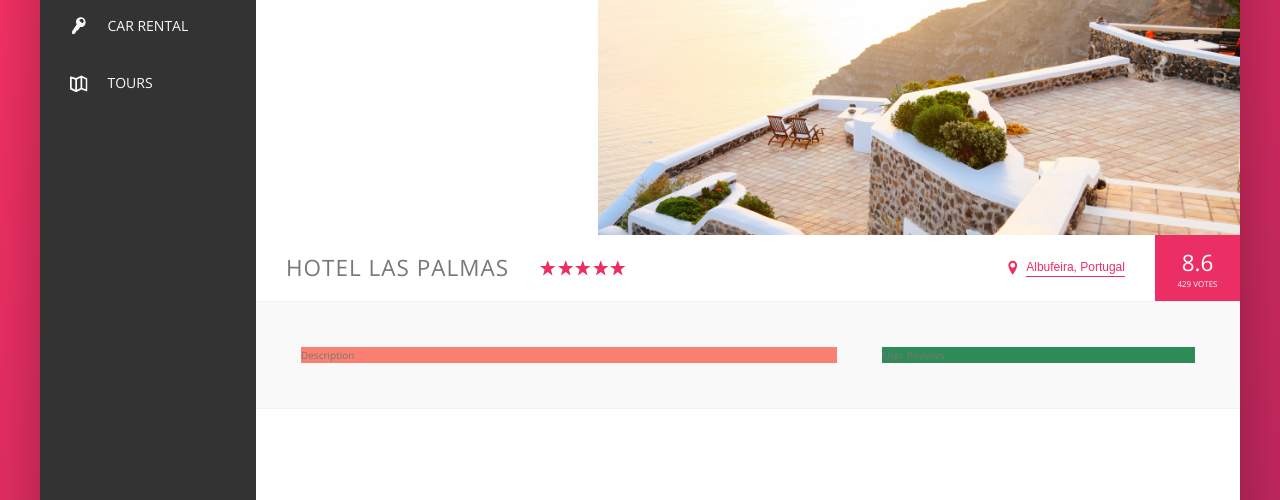
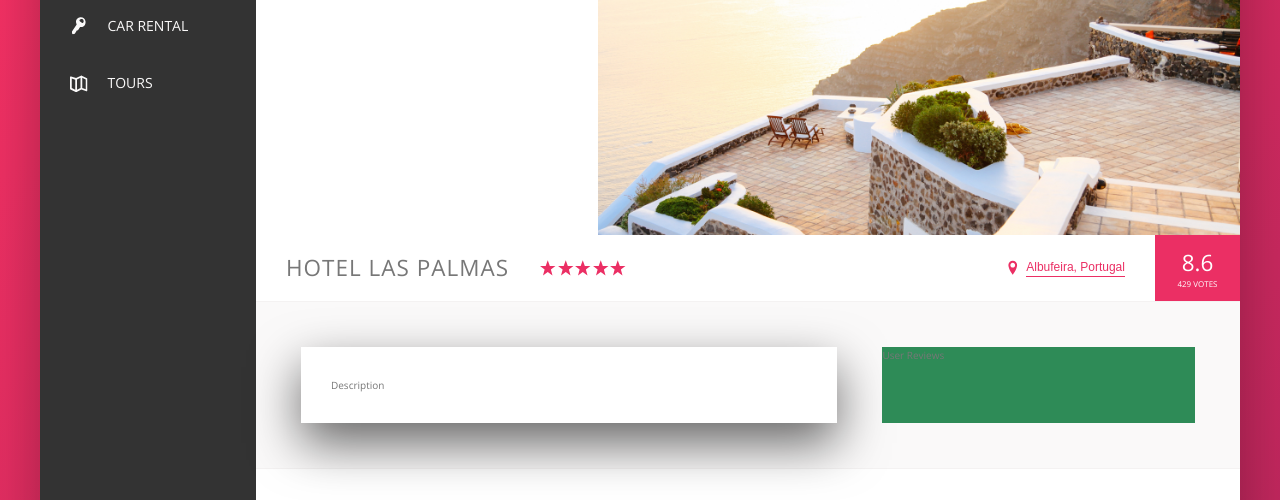
Before and after one commit to jhartcodes/Trillio-Web-App, a website: page index.html in a window 1280 px wide. Shown: the part 300-800 px from the top of the page. Drawn offline with nearby package versions, Linux system fonts and the light colour scheme.

Commit message:
made variable for a lighter bottom border

```diff
--- a/sass/_base.scss
+++ b/sass/_base.scss
@@ -12,6 +12,7 @@
 	--color-grey-dark-3: #999;
 
 	--shadow-dark: 0 2rem 6rem rgba(0, 0, 0, 0.3);
+	--shadow-light: 0 2rem 5rem rgba(0, 0, 0, 0.6);
 
 	--line: 1px solid var(--color-grey-light-2);
 }
--- a/sass/_layout.scss
+++ b/sass/_layout.scss
@@ -45,7 +45,9 @@
 }
 
 .description {
-	background-color: salmon;
+	background-color: #fff;
+	box-shadow: var(--shadow-light);
+	padding: 3rem;
 	flex: 0 0 60%;
 	margin-right: 4.5rem;
 }
```
Also changed, not shown: sass/main.css, 1 other file.
